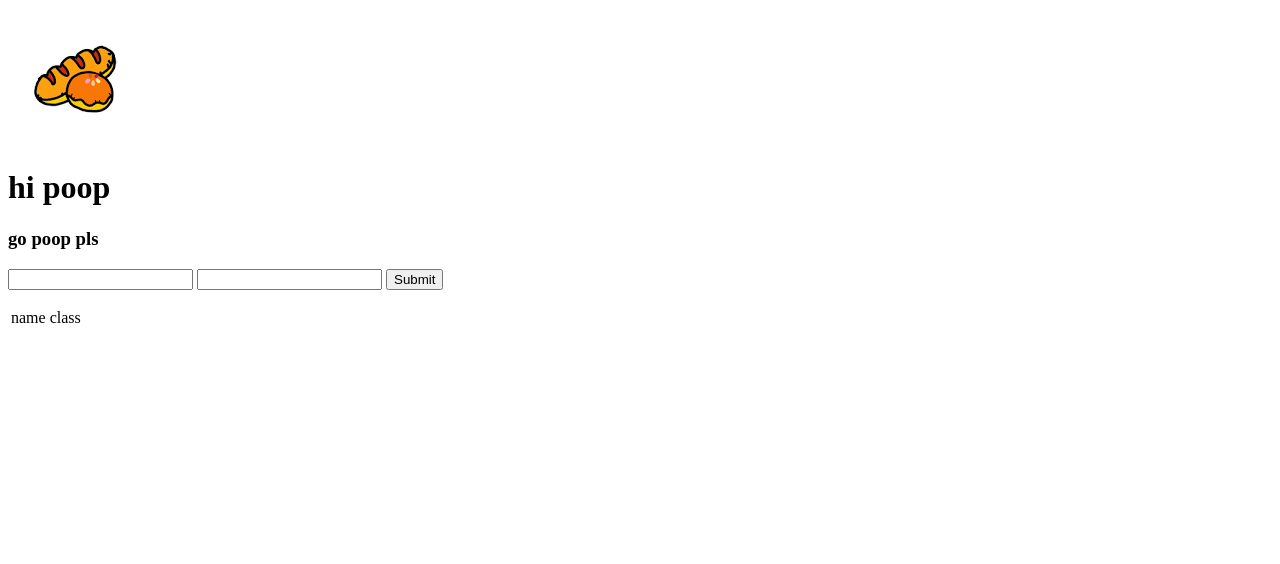
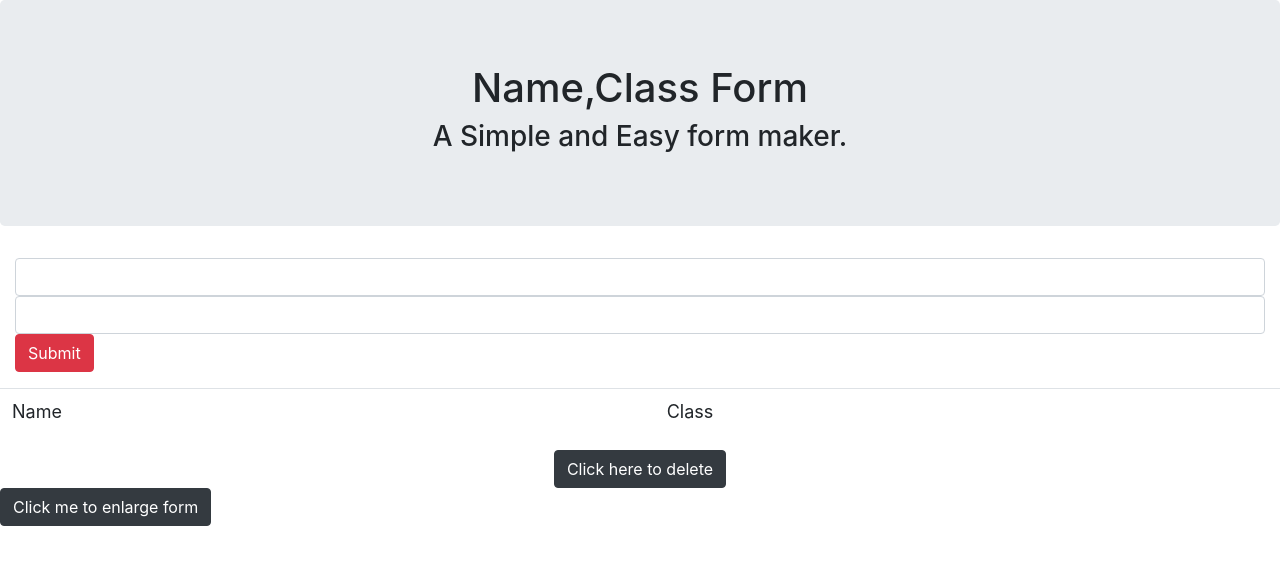
Before and after one commit to nightlyistaken/form-table-SFAT, a plain HTML site: page index.html in a window 1280 px wide. Drawn offline with nearby package versions, Linux system fonts and the light colour scheme.

Commit message:
0.1
	modified:   main.css

```diff
--- a/index.html
+++ b/index.html
@@ -1,27 +1,52 @@
 <html>
   <head>
     <title>Learning js and html</title>
-
+    <link rel="stylesheet" href="https://maxcdn.bootstrapcdn.com/bootstrap/4.5.2/css/bootstrap.min.css">
+    <script src="https://ajax.googleapis.com/ajax/libs/jquery/3.5.1/jquery.min.js"></script>
+  <script src="https://cdnjs.cloudflare.com/ajax/libs/popper.js/1.16.0/umd/popper.min.js"></script>
+  <script src="https://maxcdn.bootstrapcdn.com/bootstrap/4.5.2/js/bootstrap.min.js"></script>
+    <link rel="stylesheet" href="main.css">
     <link rel="icon" href="bread logo.png" />
   </head>
 
-  <body>
-    <img src="bread logo.png" />
+  <body onload="insert()">
 
-    <h1>hi poop</h1>
-    <h3>go poop pls</h3>
+    <div class="jumbotron">
+      <h1 class="text-center">Name,Class Form</h1>
+      <h3 class="text-center">A Simple and Easy form maker.</h3>
+    </div>
 
-    <form onsubmit="return false">
-      <input type="text" required="true" id="name" />
-      <input type="text" required="true" id="class" />
-      <button onclick="insert()">Submit</button>
+    <form onsubmit="return false" class="col-md" >
+      <input type="text" class="form-control" required="true" id="name" />
+      <input type="text"  class="form-control" required="true" id="class" />
+      <button onclick="insert()" id="toggle" class="btn btn-danger">Submit</button>
     </form>
-    <table id="result">
-      <tr>
-        <td>name</td>
-        <td>class</td>
-      </tr>
+
+
+    <table id="result" class="table-striped table" >
+      <thead>
+        <tr>
+          <td>Name</td>
+          <td>Class</td>
+        </tr>
+      </thead>
     </table>
+    <center>
+
+      <button type="button" onclick="localStorage.clear() , alertmsg()"  class="btn btn-dark ">Click here to delete</button>
+
+    </center>
+    <button type="button" onclick="document.location='page2.html'" class="btn btn-dark ">Click me to enlarge form</button>
+
+
+
+    <div class="alert alert-success" id="ddenoiv" style="display: none;">
+      <button type="button" class="close" data-dismiss="alert">&times;</button>
+      <strong>Added to form.</strong>
+    </div>
+
+
+
   </body>
   <script src="script.js"></script>
 </html>
--- a/main.css
+++ b/main.css
@@ -0,0 +1,15 @@
+table {
+
+    font-size: large;
+
+}
+
+.buttoncss {
+
+    align-self: center;
+}
+
+/**
+made by breadA#3012
+
+/*
--- a/script.js
+++ b/script.js
@@ -1,8 +1,44 @@
+// Made by breadA#3012
+// for the whole form
 function insert() {
   let n = document.getElementById("name").value;
   let c = document.getElementById("class").value;
+  let data = setData(n, c);
 
-  let prev_table = document.getElementById("result").innerHTML;
-  let new_table = prev_table + "<tr><td>" + n + "</td><td>" + c + "</td></tr>";
-  document.getElementById("result").innerHTML = new_table;
+  let htmlTable = document.getElementById("result");
+  let new_table = "<thead>  <tr>  <td>Name</td> <td>Class</td></tr></thead>";
+  data.forEach((e) => {
+    new_table = new_table + "<tr><td>" + e.firstName + "</td><td>" +
+      e.className + "</td></tr>";
+  });
+
+  htmlTable.innerHTML = new_table;
+
+  // const targetDiv = document.getElementById("div");
+  // const btn = document.getElementById("toggle");
+
+  if (targetDiv.style.display !== "none") {
+    targetDiv.style.display = "none";
+  } else {
+    targetDiv.style.display = "block";
+  }
 }
+
+function alertmsg() {
+  alert("Please reload the page to apply changes.");
+}
+// to understand lol
+function setData(n, c) {
+  let data = localStorage.getItem("data");
+  if (!data) {
+    data = [];
+  } else {
+    data = JSON.parse(data);
+  }
+  console.log("data", data);
+  if (n && c) {
+    data.push({ firstName: n, className: c });
+  }
+  localStorage.setItem("data", JSON.stringify(data));
+  return data;
+}
```
Also changed, not shown: page2.html (added, +27 -0 lines).
